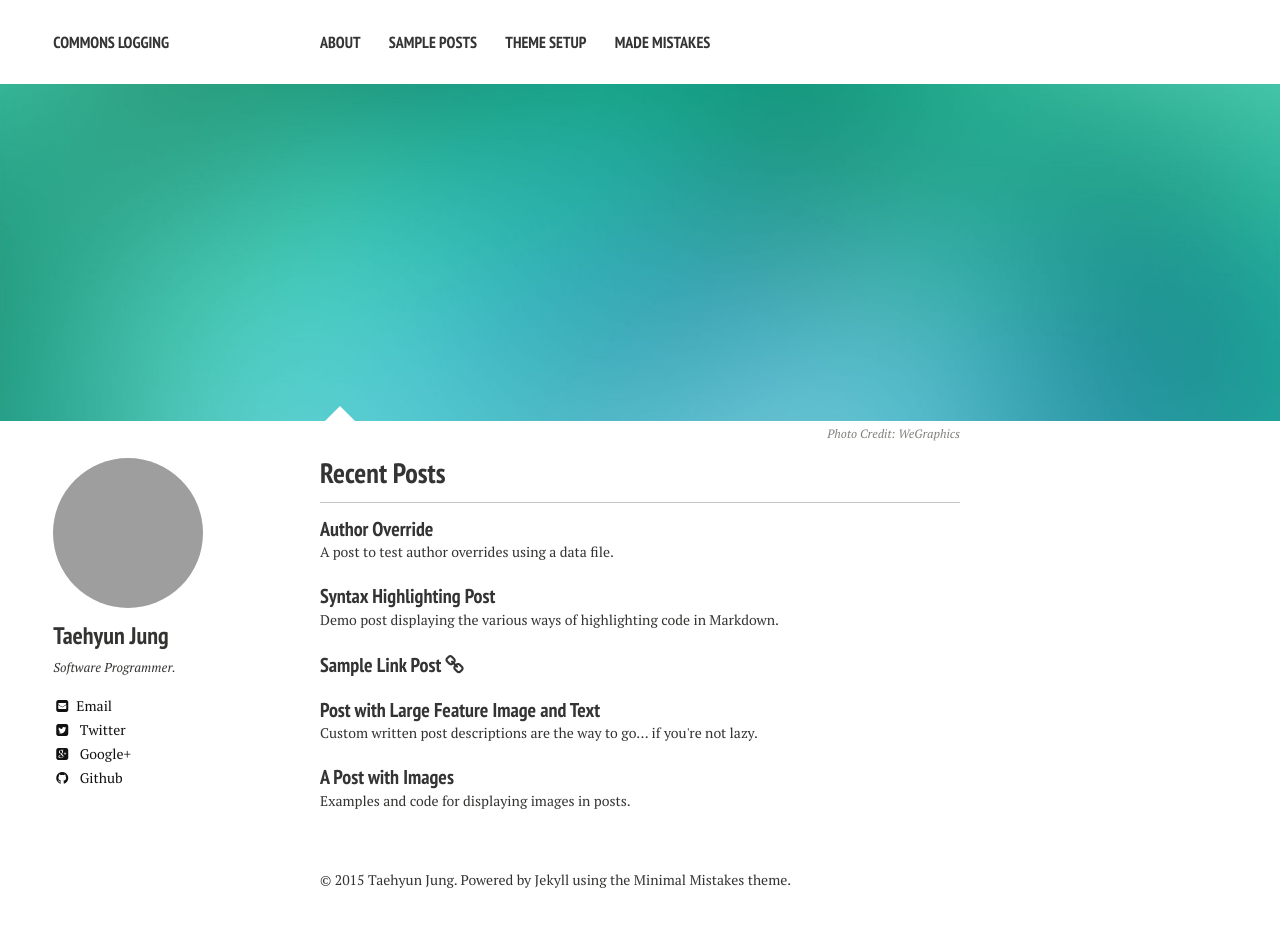
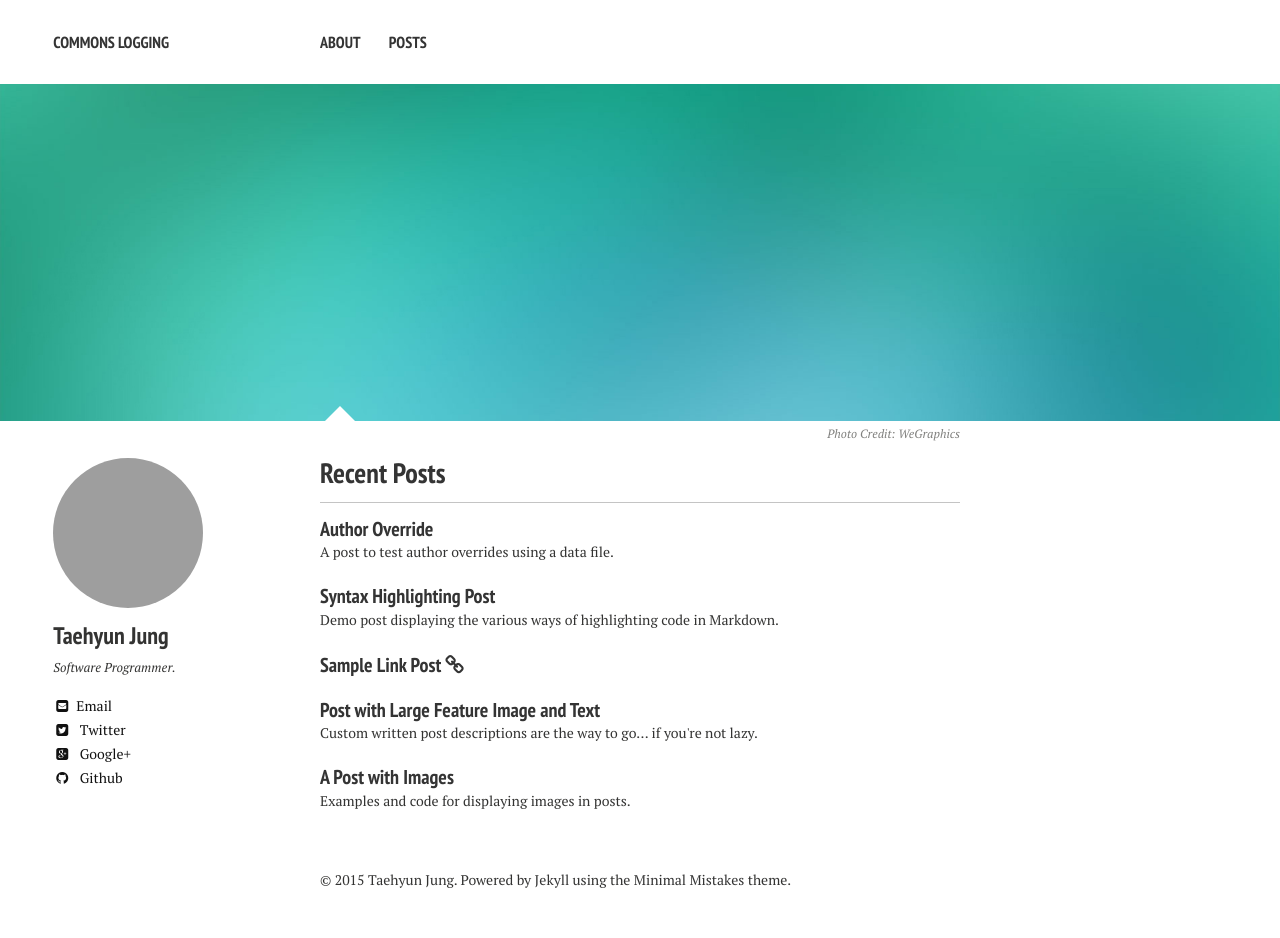
Before and after one commit to chomman/blog, a Jekyll site: the page built from index.md, in a window 1280 px wide. Built offline with Jekyll 4.4.1, drawn with Linux system fonts in a browser that asks for light colours; nearby versions of some CDN libraries; grey boxes are pictures that could not be loaded.

Commit message:
Updated navigation.yml

```diff
--- a/_data/navigation.yml
+++ b/_data/navigation.yml
@@ -3,11 +3,11 @@
 - title: About
   url: /about/
 
-- title: Sample Posts
+- title: Posts
   url: /posts/
 
-- title: Theme Setup
-  url: /theme-setup/
+#- title: Theme Setup
+#  url: /theme-setup/
 
-- title: Made Mistakes
-  url: http://mademistakes.com
+#- title: Made Mistakes
+#  url: http://mademistakes.com
```
